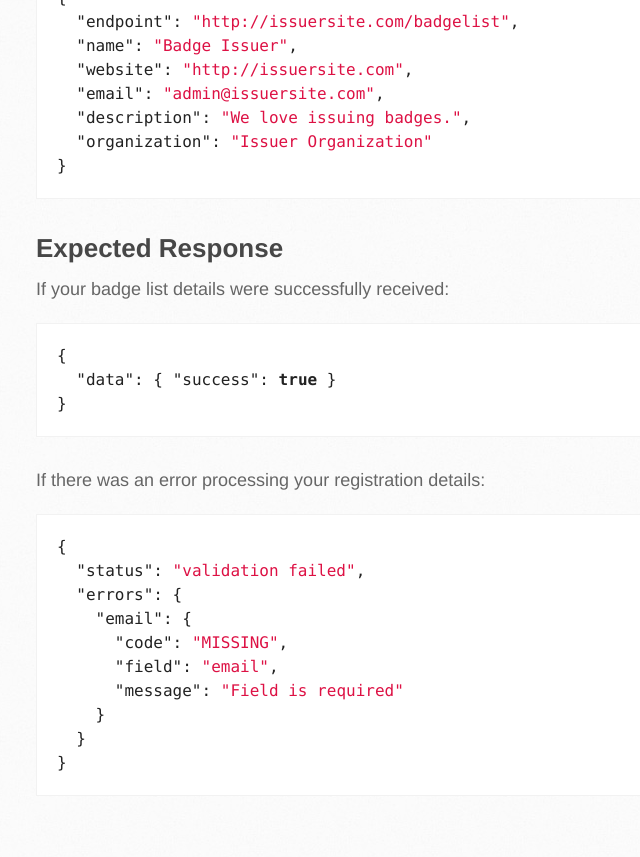
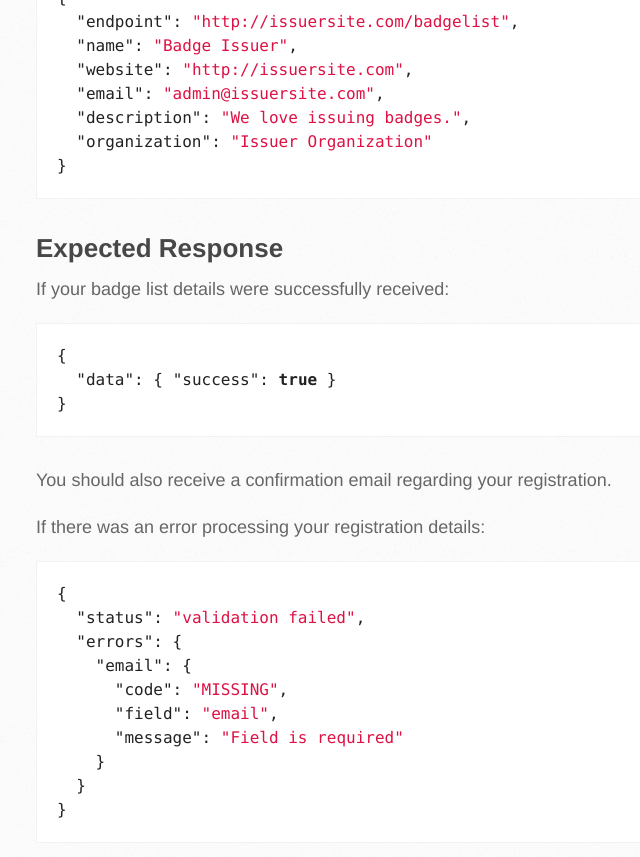
Before and after one commit to OpenWorksGroup/openbadges-directory, a Jekyll site: the page built from register-via-api.markdown, in a window 1280 px wide and 900 px high, scrolled down 1121 px. Shown: the top 857 px of the window, without its empty margins (134-774 px from the left). Built offline with Jekyll 4.4.1, drawn with Linux system fonts in a browser that asks for light colours; Markdown is read by kramdown in place of the engine named in the settings.

Commit message:
Update register-via-api.markdown

```diff
--- a/register-via-api.markdown
+++ b/register-via-api.markdown
@@ -56,6 +56,8 @@ If your badge list details were successfully received:
 }
 {% endhighlight %}
 
+You should also receive a confirmation email regarding your registration.
+
 If there was an error processing your registration details:
 
 {% highlight json %}
```
